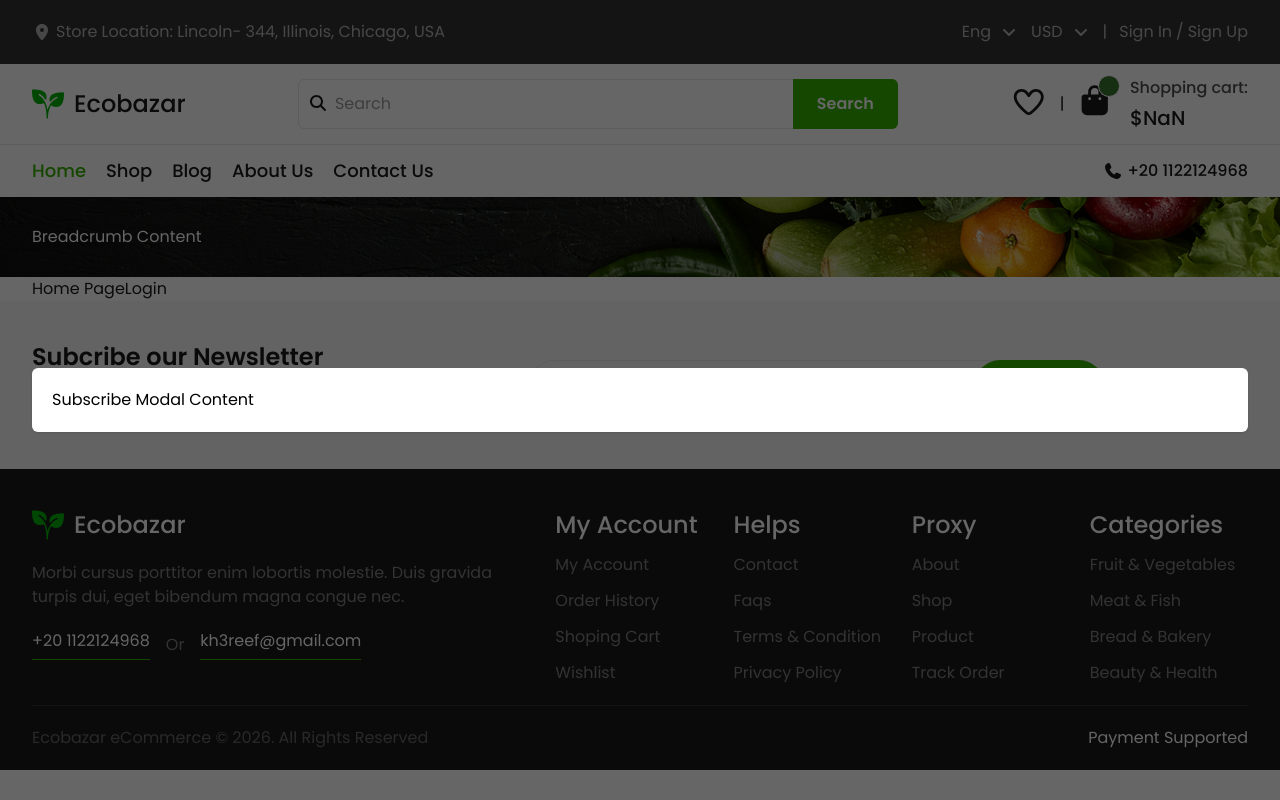
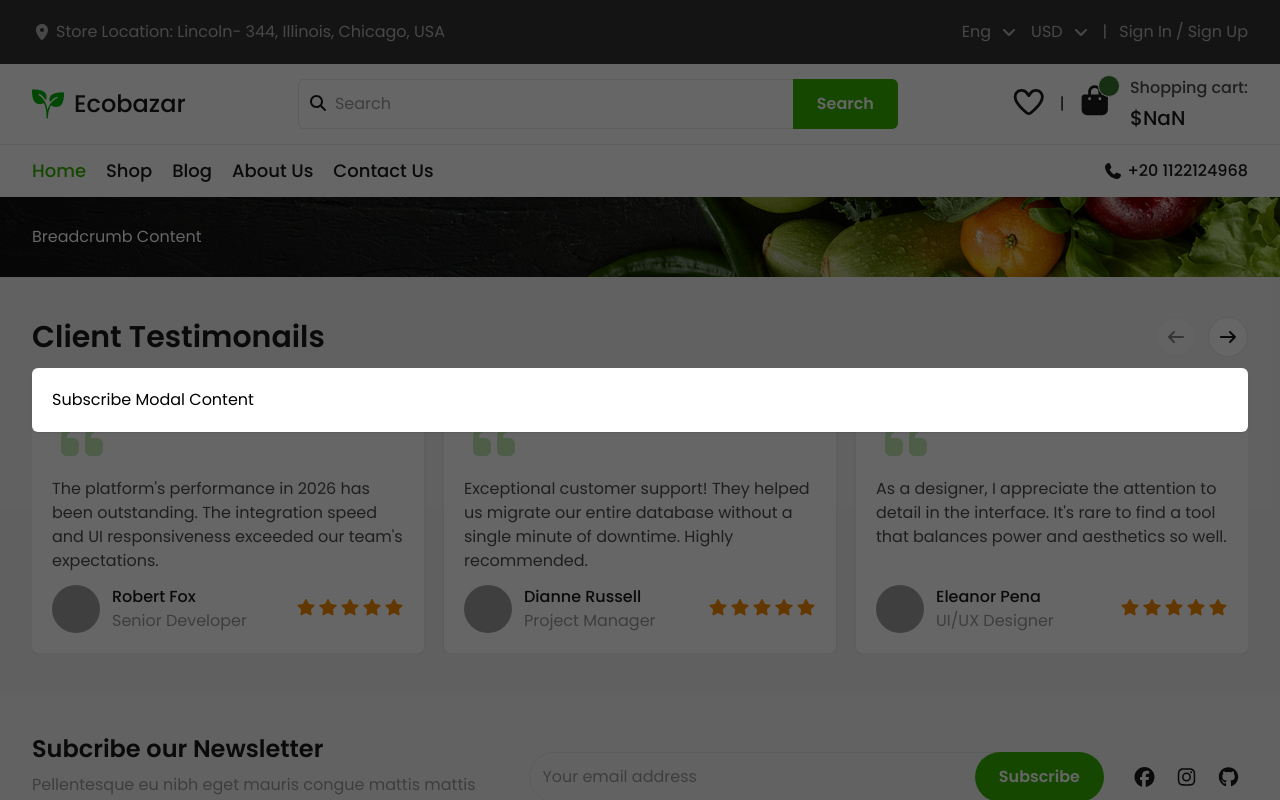
Before and after one commit to k7areef/Ecobazar, a React (Vite) app: page / in a window 1280 px wide. Shown: the top 800 px of the page. Built offline with nearby package versions, Linux system fonts and the light colour scheme; grey boxes are pictures that could not be loaded.

Commit message:
feat: add testimonials section with Swiper integration; create IconButton and SectionHeader components, and include testimonials data

```diff
--- a/jsconfig.json
+++ b/jsconfig.json
@@ -10,6 +10,7 @@
       "@contexts/*": ["contexts/*"],
       "@configs/*": ["configs/*"],
       "@utils/*": ["utils/*"],
+      "@data/*": ["data/*"],
     }
   }
 }
--- a/package.json
+++ b/package.json
@@ -22,6 +22,7 @@
     "react": "^19.2.0",
     "react-dom": "^19.2.0",
     "react-router-dom": "^7.11.0",
+    "swiper": "^12.0.3",
     "tailwindcss": "^4.1.18",
     "yup": "^1.7.1"
   },
--- /dev/null
+++ b/src/components/UI/IconButton.jsx
@@ -0,0 +1,49 @@
+import { Link } from "react-router-dom";
+
+/**
+ * @typedef {Object} IconButtonCustomProps
+ * @property {string} [to]
+ * @property {'white' | 'gray' | 'ghost'} [variant]
+ * @property {React.ReactNode} children
+ */
+
+/**
+ * @typedef {IconButtonCustomProps & React.ButtonHTMLAttributes<HTMLButtonElement> & import("react-router-dom").LinkProps} IconButtonProps
+ */
+
+/**
+ * @param {IconButtonProps} props
+ */
+
+function IconButton({ to = "", variant = "white", children, ...props }) {
+
+    const variants = {
+        white: "bg-white border border-gray-100 not-disabled:sm:hover:border-primary",
+        gray: "bg-gray-50",
+        ghost: "bg-transparent",
+    }
+    const finalClassName = `w-10 h-10 flex items-center justify-center rounded-full disabled:cursor-default! disabled:opacity-50 not-disabled:sm:hover:bg-primary not-disabled:sm:hover:text-white transition ${variants[variant]} ${props.className}`;
+
+    if (to) {
+        return (
+            <Link
+                to={to}
+                {...props}
+                className={finalClassName}
+            >
+                {children}
+            </Link>
+        )
+    }
+
+    return (
+        <button
+            {...props}
+            className={finalClassName}
+        >
+            {children}
+        </button>
+    )
+}
+
+export default IconButton;
--- a/src/components/common/SocialProfiles.jsx
+++ b/src/components/common/SocialProfiles.jsx
@@ -1,3 +1,4 @@
+import IconButton from "@components/UI/IconButton";
 import { faFacebook, faGithub, faInstagram } from "@fortawesome/free-brands-svg-icons";
 import { FontAwesomeIcon } from "@fortawesome/react-fontawesome";
 
@@ -27,10 +28,14 @@ function SocialProfiles() {
                     key={index}
                     target="_blank"
                     href={profile.href}
-                    className="text-2xl w-10 h-10 rounded-full sm:hover:bg-primary sm:hover:text-white flex items-center justify-center transition"
                 >
-                    <span className="sr-only">{profile.name}</span>
-                    <FontAwesomeIcon icon={profile.icon} />
+                    <IconButton
+                        type="button"
+                        variant="ghost"
+                    >
+                        <span className="sr-only">{profile.name}</span>
+                        <FontAwesomeIcon icon={profile.icon} className="text-xl" />
+                    </IconButton>
                 </a>))
             }
         </div>
--- /dev/null
+++ b/src/components/sections/Testimonials.jsx
@@ -0,0 +1,95 @@
+import { FontAwesomeIcon } from "@fortawesome/react-fontawesome";
+import SectionHeader from "./shared/SectionHeader";
+import { faArrowLeft, faArrowRight, faQuoteLeft, faStar } from "@fortawesome/free-solid-svg-icons";
+import { Navigation } from "swiper/modules"
+import { Swiper, SwiperSlide } from 'swiper/react';
+import TestimonialsData from "@data/testimonials.json";
+import IconButton from "@components/UI/IconButton";
+
+function Testimonials() {
+    return (
+        <section className="testimonials bg-gray-50 py-5 md:py-10" id="testimonials">
+            <div className="container">
+                {/* Section Header */}
+                <SectionHeader
+                    title="Client Testimonails"
+                >
+                    <div className="testimonials-indicators flex items-center gap-3">
+                        <IconButton
+                            type="button"
+                            className="testimonials-indicator-left"
+                        >
+                            <span className="sr-only">Previous</span>
+                            <FontAwesomeIcon icon={faArrowLeft} />
+                        </IconButton>
+                        <IconButton
+                            type="button"
+                            className="testimonials-indicator-right"
+                        >
+                            <span className="sr-only">Previous</span>
+                            <FontAwesomeIcon icon={faArrowRight} />
+                        </IconButton>
+                    </div>
+                </SectionHeader>
+                {/* Testimonials Slider */}
+                <div className="testimonials-slider">
+                    <Swiper
+                        modules={[Navigation]}
+                        spaceBetween={20}
+                        breakpoints={{
+                            0: {
+                                slidesPerView: 1
+                            },
+                            768: {
+                                slidesPerView: 2
+                            },
+                            1024: {
+                                slidesPerView: 3
+                            }
+                        }}
+                        navigation={{
+                            nextEl: '.testimonials-indicator-right',
+                            prevEl: '.testimonials-indicator-left',
+                        }}
+                    >
+                        {
+                            TestimonialsData.map((testimonial, index) => (
+                                <SwiperSlide key={index} className="h-auto!">
+                                    <div
+                                        key={index}
+                                        className="testimonial-card p-5 rounded-md bg-white shadow h-full flex flex-col gap-3"
+                                    >
+                                        <FontAwesomeIcon icon={faQuoteLeft} className="text-5xl text-primary/30" />
+                                        <p className="text-gray-700 max-sm:order-1">{testimonial.comment}</p>
+                                        <div className="author-info flex items-center gap-3 sm:mt-auto flex-wrap">
+                                            <div className="avatar-container shrink-0 max-sm:w-full">
+                                                <img
+                                                    src={testimonial.avatar}
+                                                    alt={testimonial.name}
+                                                    className="w-12 h-12 rounded-full object-cover max-sm:mx-auto"
+                                                />
+                                            </div>
+                                            <div className="text-info shrink-0">
+                                                <h3 className="font-medium">{testimonial.name}</h3>
+                                                <p className="text-gray-400">{testimonial.role}</p>
+                                            </div>
+                                            <ul className="rating ms-auto shrink-0 flex items-center gap-0.5">
+                                                {
+                                                    Array.from({ length: 5 }).map((_, index) => (<li key={index}>
+                                                        <FontAwesomeIcon icon={faStar} className="text-warning" />
+                                                    </li>))
+                                                }
+                                            </ul>
+                                        </div>
+                                    </div>
+                                </SwiperSlide>
+                            ))
+                        }
+                    </Swiper>
+                </div>
+            </div>
+        </section>
+    )
+}
+
+export default Testimonials;
--- /dev/null
+++ b/src/components/sections/shared/SectionHeader.jsx
@@ -0,0 +1,14 @@
+function SectionHeader({ title = "", description = "", children }) {
+    return (
+        <div className="section-header mb-5 md:mb-10 flex items-center justify-between">
+            <div className="text-container">
+                <h2 className="text-lg sm:text-xl md:text-2xl lg:text-3xl font-semibold">{title}</h2>
+                {description && <p className="text-gray-600 mt-3">{description}</p>}
+            </div>
+            {/* Children */}
+            {children}
+        </div>
+    )
+}
+
+export default SectionHeader;
--- /dev/null
+++ b/src/data/testimonials.json
@@ -0,0 +1,38 @@
+[
+    {
+        "comment": "The platform's performance in 2026 has been outstanding. The integration speed and UI responsiveness exceeded our team's expectations.",
+        "name": "Robert Fox",
+        "role": "Senior Developer",
+        "avatar": "https://res.cloudinary.com/doeppovou/image/upload/v1769246682/2148859448_atchcx.jpg"
+    },
+    {
+        "comment": "Exceptional customer support! They helped us migrate our entire database without a single minute of downtime. Highly recommended.",
+        "name": "Dianne Russell",
+        "role": "Project Manager",
+        "avatar": "https://res.cloudinary.com/doeppovou/image/upload/v1769246686/2148728586_jj4vpv.jpg"
+    },
+    {
+        "comment": "As a designer, I appreciate the attention to detail in the interface. It's rare to find a tool that balances power and aesthetics so well.",
+        "name": "Eleanor Pena",
+        "role": "UI/UX Designer",
+        "avatar": "https://res.cloudinary.com/doeppovou/image/upload/v1769246684/2148369448_pybzqm.jpg"
+    },
+    {
+        "comment": "Implementing this solution saved us over 20 hours of manual work per week. The automation features are a game changer for our startup.",
+        "name": "Arlene McCoy",
+        "role": "Operations Director",
+        "avatar": "https://res.cloudinary.com/doeppovou/image/upload/v1769246685/2148108748_ar3kxp.jpg"
+    },
+    {
+        "comment": "The most intuitive dashboard I've used this year. Our conversion rates have improved significantly since we switched to this service.",
+        "name": "Jerome Bell",
+        "role": "Marketing Specialist",
+        "avatar": "https://res.cloudinary.com/doeppovou/image/upload/v1769246684/2148316635_krxtce.jpg"
+    },
+    {
+        "comment": "Security and scalability were our top priorities for 2026, and this platform delivered on both fronts perfectly.",
+        "name": "Albert Flores",
+        "role": "CTO",
+        "avatar": "https://res.cloudinary.com/doeppovou/image/upload/v1769246684/2148813223_n4t7nd.jpg"
+    }
+]
--- a/src/main.jsx
+++ b/src/main.jsx
@@ -8,6 +8,8 @@ import { BrowserRouter } from 'react-router-dom'
 // App Contexts
 import AppContexts from '@contexts/AppContexts'
 import AppModals from '@modals/AppModals'
+// Swiper Css:
+import 'swiper/css';
 
 // Tanstack:
 import { QueryClient, QueryClientProvider } from '@tanstack/react-query'
--- a/src/pages/main/HomePage.jsx
+++ b/src/pages/main/HomePage.jsx
@@ -1,12 +1,9 @@
-import { Link } from "react-router-dom";
+import Testimonials from "@components/sections/Testimonials";
 
 function HomePage() {
     return (
         <div className="home-page">
-            <div className="container">
-                Home Page
-                <Link to={'/auth/login'}>Login</Link>
-            </div>
+            <Testimonials />
         </div>
     )
 }
--- a/src/pages/other/AboutPage.jsx
+++ b/src/pages/other/AboutPage.jsx
@@ -1,9 +1,9 @@
+import Testimonials from "@components/sections/Testimonials";
+
 function AboutPage() {
     return (
         <div className="about-page">
-            <div className="container">
-                About Page
-            </div>
+            <Testimonials />
         </div>
     )
 }
--- a/vite.config.js
+++ b/vite.config.js
@@ -24,6 +24,7 @@ export default defineConfig({
       '@contexts': path.resolve(__dirname, './src/contexts'),
       '@configs': path.resolve(__dirname, './src/configs'),
       '@utils': path.resolve(__dirname, './src/utils'),
+      '@data': path.resolve(__dirname, './src/data'),
     },
   },
 })
```
Also changed, not shown: 1 other file (tests, documents, lock files or other folders).
